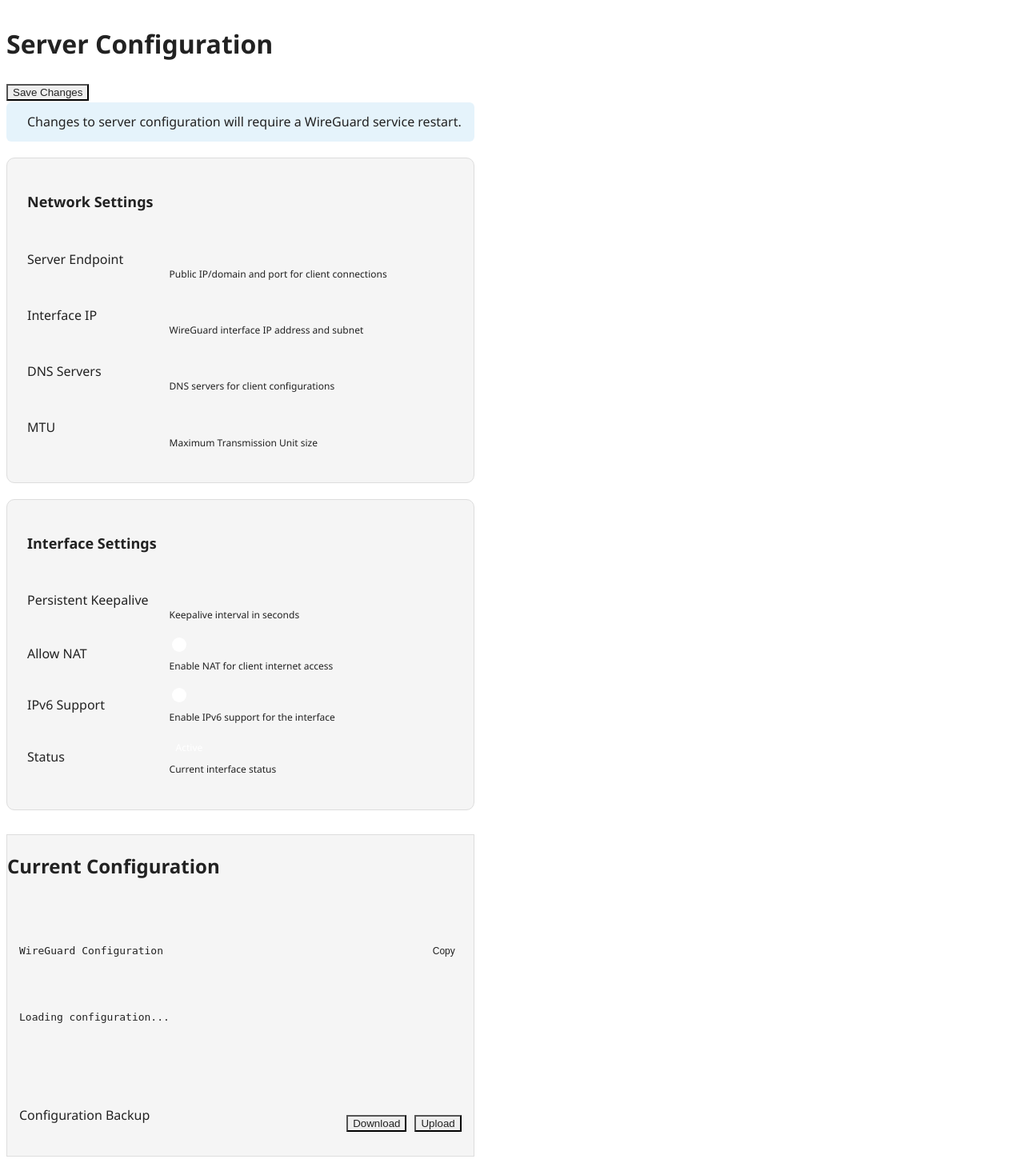
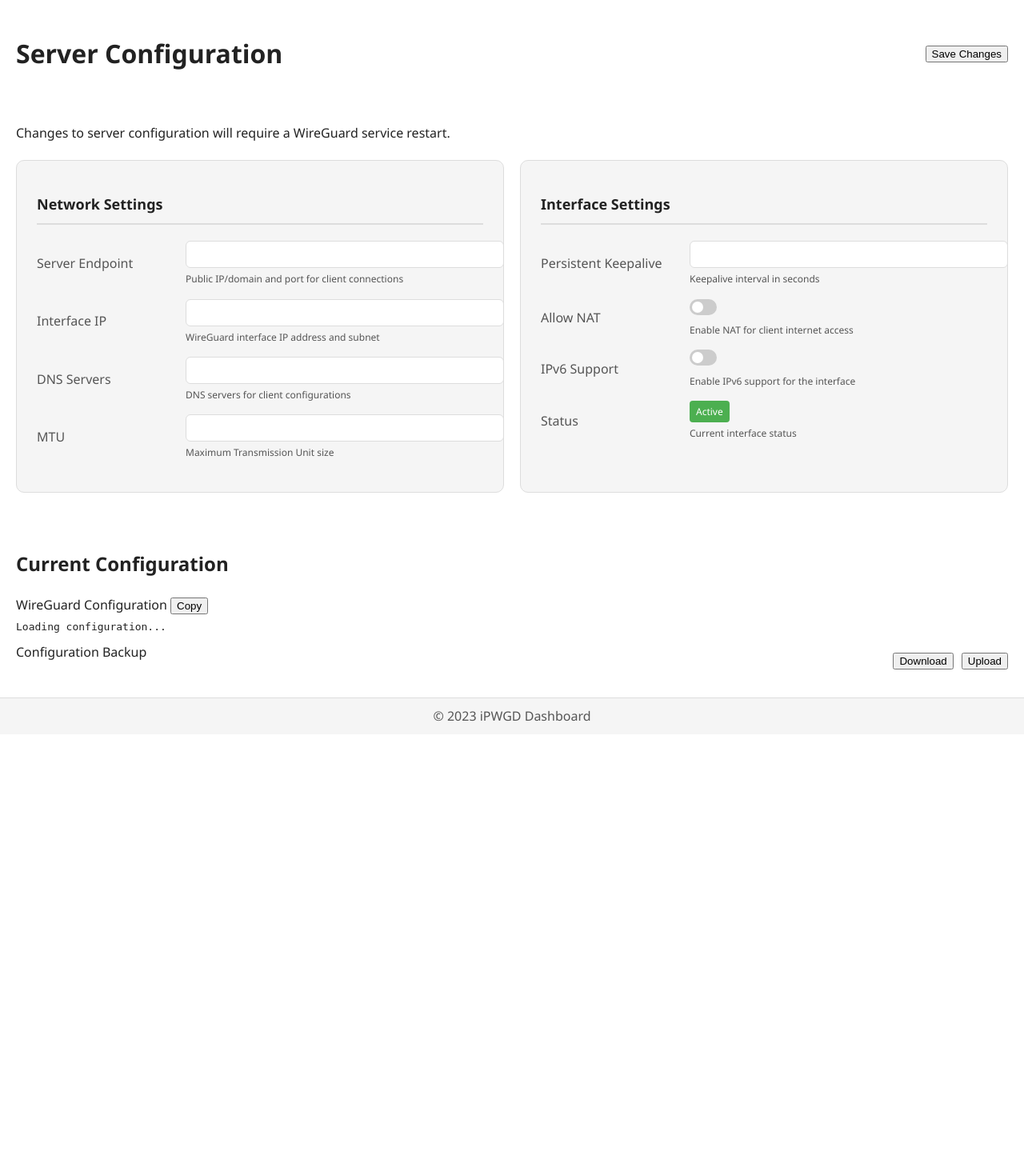
Before and after one commit to iPmartNetwork/iPWGDashboard, a Flask app: template templates/server_config.html in a window 1280 px wide. Shown: the whole page at 80% size. After the commit the page ends 902 px from the top, so only its background shows below. Run offline with Flask 3, Linux system fonts and the light colour scheme; the template is opened without the code that fills it, so the values that code supplies are empty.

Commit message:
Update server_config.html

```diff
--- a/templates/server_config.html
+++ b/templates/server_config.html
@@ -25,8 +25,8 @@
             font-weight: 600;
             margin-bottom: 20px;
             padding-bottom: 10px;
-            border-bottom: 2px solid var(--border-color);
-            color: var(--text-primary);
+            border-bottom: 2px solid #dddddd;
+            color: #222222;
         }
 
         .config-row {
@@ -38,7 +38,7 @@
 
         .config-label {
             font-weight: 500;
-            color: var(--text-secondary);
+            color: #555555;
             flex: 1;
         }
 
@@ -49,22 +49,22 @@
         .config-input {
             width: 100%;
             padding: 8px 12px;
-            border: 1px solid var(--border-color);
+            border: 1px solid #dddddd;
             border-radius: 6px;
-            background-color: var(--bg-primary);
-            color: var(--text-primary);
+            background-color: #ffffff;
+            color: #222222;
             font-size: 14px;
             transition: all 0.2s ease;
         }
 
         .config-input:focus {
             outline: none;
-            border-color: var(--info);
+            border-color: #0288d1;
             box-shadow: 0 0 0 2px rgba(2, 136, 209, 0.2);
         }
 
         .config-input:disabled {
-            background-color: var(--bg-tertiary);
+            background-color: #e8e8e8;
             cursor: not-allowed;
         }
 
@@ -85,27 +85,77 @@
         }
 
         .status-active {
-            background-color: var(--success);
+            background-color: #4caf50;
             color: white;
         }
 
         .status-inactive {
-            background-color: var(--danger);
+            background-color: #f44336;
             color: white;
         }
 
         .config-help {
             font-size: 12px;
-            color: var(--text-secondary);
+            color: #555555;
             margin-top: 4px;
         }
 
-        /* Switch Styles */
+        /* Fullscreen and Responsive Layout */
+        body {
+            margin: 0;
+            padding: 0;
+            background-color: #ffffff;
+            color: #222222;
+            font-family: 'Segoe UI', Tahoma, Geneva, Verdana, sans-serif;
+            line-height: 1.6;
+        }
+
+        .container {
+            display: flex;
+            flex-direction: column;
+            min-height: 100vh;
+            width: 100%;
+        }
+
+        .main-content {
+            flex: 1;
+            padding: 20px;
+            display: flex;
+            flex-direction: column;
+            gap: 20px;
+        }
+
+        .header {
+            display: flex;
+            justify-content: space-between;
+            align-items: center;
+            margin-bottom: 20px;
+        }
+
+        .footer {
+            text-align: center;
+            padding: 10px;
+            background-color: #f5f5f5;
+            color: #555555;
+            border-top: 1px solid #dddddd;
+        }
+
+        @media (max-width: 768px) {
+            .config-grid {
+                grid-template-columns: 1fr;
+            }
+
+            .header {
+                flex-direction: column;
+                gap: 10px;
+            }
+        }
+
         .switch {
             position: relative;
             display: inline-block;
-            width: 50px;
-            height: 24px;
+            width: 34px;
+            height: 20px;
         }
 
         .switch input {
@@ -121,137 +171,34 @@
             left: 0;
             right: 0;
             bottom: 0;
-            background-color: var(--border-color);
-            transition: .4s;
-            border-radius: 24px;
+            background-color: #ccc;
+            transition: 0.4s;
+            border-radius: 20px;
         }
 
         .switch-slider:before {
             position: absolute;
             content: "";
-            height: 18px;
-            width: 18px;
+            height: 14px;
+            width: 14px;
             left: 3px;
             bottom: 3px;
             background-color: white;
-            transition: .4s;
+            transition: 0.4s;
             border-radius: 50%;
         }
 
         input:checked + .switch-slider {
-            background-color: var(--success);
+            background-color: #4caf50;
         }
 
         input:checked + .switch-slider:before {
-            transform: translateX(26px);
-        }
-
-        /* Alert Styles */
-        .alert {
-            padding: 12px 16px;
-            border-radius: 6px;
-            margin-bottom: 20px;
-            display: flex;
-            align-items: center;
-            gap: 10px;
-        }
-
-        .alert-info {
-            background-color: rgba(2, 136, 209, 0.1);
-            border: 1px solid var(--info);
-            color: var(--info);
-        }
-
-        .alert-warning {
-            background-color: rgba(245, 124, 0, 0.1);
-            border: 1px solid var(--warning);
-            color: var(--warning);
-        }
-
-        .config-backup {
-            margin-top: 20px;
-            padding: 15px;
-            background-color: var(--bg-tertiary);
-            border-radius: 6px;
-            border: 1px dashed var(--border-color);
-        }
-
-        .terminal {
-            background-color: var(--bg-tertiary);
-            border-radius: 6px;
-            padding: 15px;
-            font-family: monospace;
-            margin-top: 10px;
-            white-space: pre-wrap;
-            max-height: 200px;
-            overflow-y: auto;
-        }
-
-        .terminal-header {
-            display: flex;
-            justify-content: space-between;
-            align-items: center;
-            margin-bottom: 10px;
-            padding-bottom: 10px;
-            border-bottom: 1px solid var(--border-color);
-        }
-
-        .copy-btn {
-            padding: 4px 8px;
-            font-size: 12px;
-            background-color: var(--accent-color);
-            border: none;
-            border-radius: 4px;
-            color: var(--text-primary);
-            cursor: pointer;
-            transition: all 0.2s ease;
-        }
-
-        .copy-btn:hover {
-            background-color: var(--hover-bg);
-        }
-    </style>
-    <style>
-        /* Removed dark mode styles */
-        body {
-            background-color: #ffffff; /* Light background */
-            color: #222222; /* Dark text */
-            line-height: 1.6;
-            font-family: 'Segoe UI', Tahoma, Geneva, Verdana, sans-serif;
-        }
-        .container {
-            display: flex;
-            min-height: 100vh;
-        }
-        .sidebar {
-            background-color: #f5f5f5; /* Light sidebar */
-            border-right: 1px solid #dddddd;
-        }
-        .main-content {
-            background-color: #ffffff; /* Light content area */
-        }
-        .config-section {
-            background-color: #f5f5f5; /* Light config section */
-            border: 1px solid #dddddd;
-        }
-        .card {
-            background-color: #f5f5f5; /* Light card */
-            border: 1px solid #dddddd;
-        }
-        .btn {
-            background-color: #eeeeee; /* Light button */
-            color: #222222;
-        }
-        .footer {
-            background-color: #f5f5f5; /* Light footer */
-            color: #555555;
+            transform: translateX(14px);
         }
     </style>
 </head>
 <body>
     <div class="container">
-        <!-- Your existing sidebar code here -->
-
         <main class="main-content">
             <div class="header">
                 <h1 class="heading">Server Configuration</h1>
@@ -370,6 +317,9 @@
                 </div>
             </div>
         </main>
+        <footer class="footer">
+            &copy; 2023 iPWGD Dashboard
+        </footer>
     </div>
 
     <script>
```
